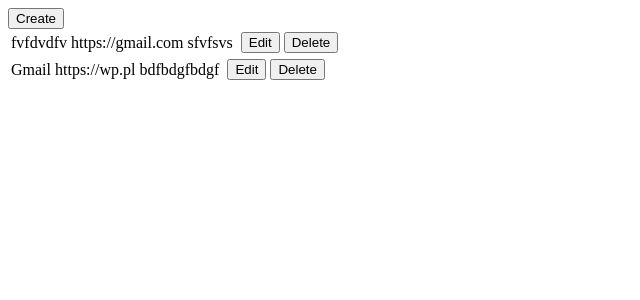
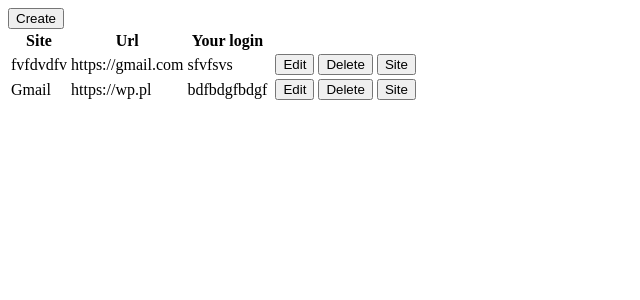
Before and after one commit to erykmol/PasswordManager, a Django app: page /Manager/ in a window 1280 px wide. Shown: the top 300 px of the page, without its empty margins (0-640 px from the left). Run offline with Django 3.2, Linux system fonts and the light colour scheme; a user stored in the database is signed in; data comes from the database, SQL or seed files in the repository.

Commit message:
Update home.html
Update home.html template with list headers and a button that redirects user to the entry page.

```diff
--- a/Manager/templates/Manager/home.html
+++ b/Manager/templates/Manager/home.html
@@ -5,8 +5,13 @@
 </head>
 <body>
 	<a href="{% url 'Manager:create' %}"><button type="button">Create</button></a>
+	<table>
+	<tr>
+    <th>Site</th>
+    <th>Url</th>
+    <th>Your login</th>
+  	</tr>
 	{% for site in sites %}
-	<table>
 	<tr>
 	<td>{{site.site_name}}</td>
 	<td>{{site.site_url}}</td>
@@ -14,8 +19,9 @@
 	<td>{{site.site_password}}</td>
 	<td><a href="{% url 'Manager:update' site.id %}"><button type="button">Edit</button></a></td>
 	<td><a href="{% url 'Manager:delete' site.id %}"><button type="button">Delete</button></a></td>
+	<td><a href="{{site.site_url}}"><button type="button">Site</button></a></td>
 	</tr>
+	{% endfor %}
 	</table>
-	{% endfor %}
 </body>
 </html>
```
